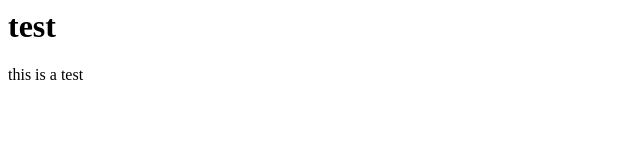
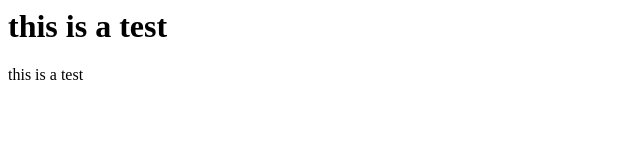
Before and after one commit to mamund/alps, a plain HTML site: page html-test/index.html in a window 1280 px wide. Shown: the whole page, without its empty margins (0-640 px from the left). Drawn offline with Linux system fonts and the light colour scheme.

Commit message:
"update_html"

```diff
--- a/html-test/index.html
+++ b/html-test/index.html
@@ -3,7 +3,7 @@
         <title>test</title>
     </head>
     <body>
-        <h1 id="hd">test</h1>
+        <h1 id="h1">test</h1>
         <p id="p1">this is a test</p>
     </body>
     <script src="index.js">//na</script>
--- a/html-test/index.js
+++ b/html-test/index.js
@@ -12,6 +12,17 @@ var thisPage = function() {
     g.greeting = "this is a test";
 
     function init() {
+        var elm;
+
+        elm = document.getElementById('h1');
+        if(elm) {
+            elm.innerHTML = g.greeting;
+        }
+        elm = document.getElementById('p1');
+        if(elm) {
+            elm.innerHTML = g.greeting;
+        }
+
         alert(g.greeting);
     }
 
```
Also changed, not shown: .c9settings.xml (added).
